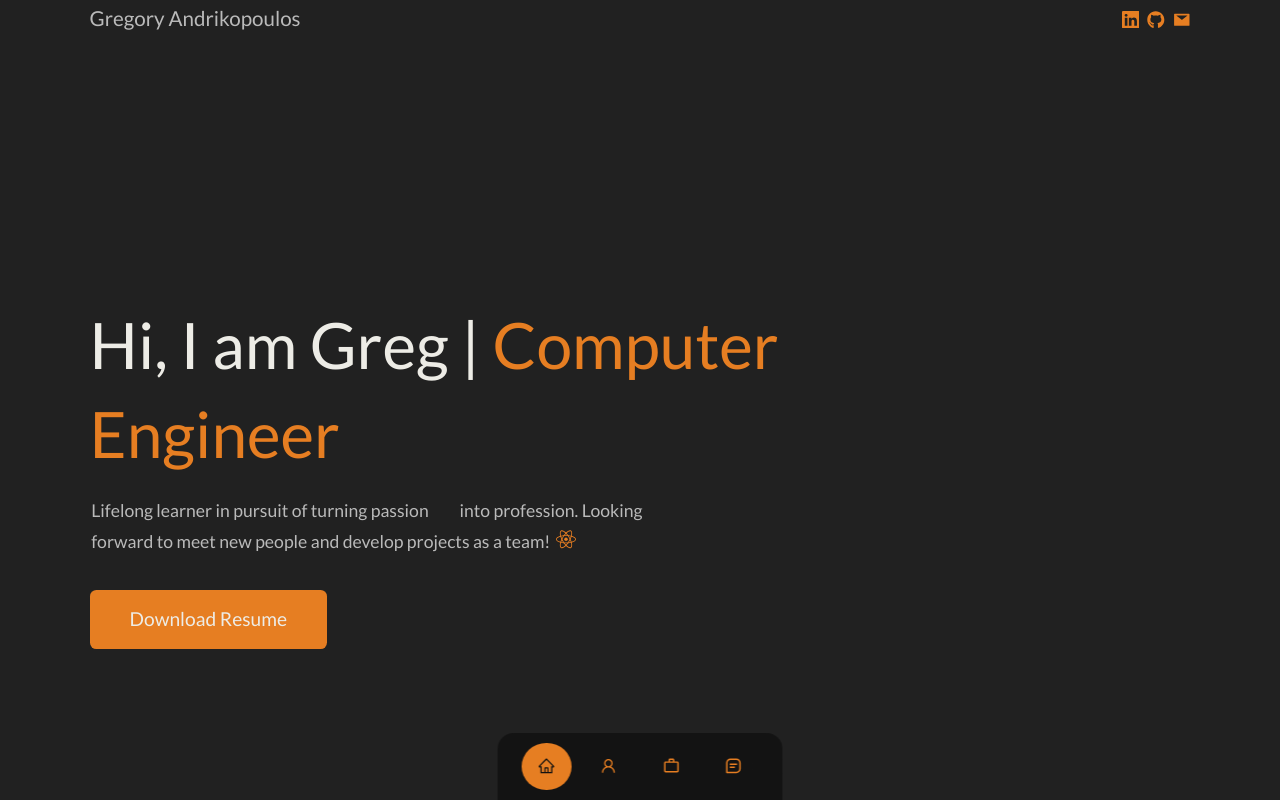
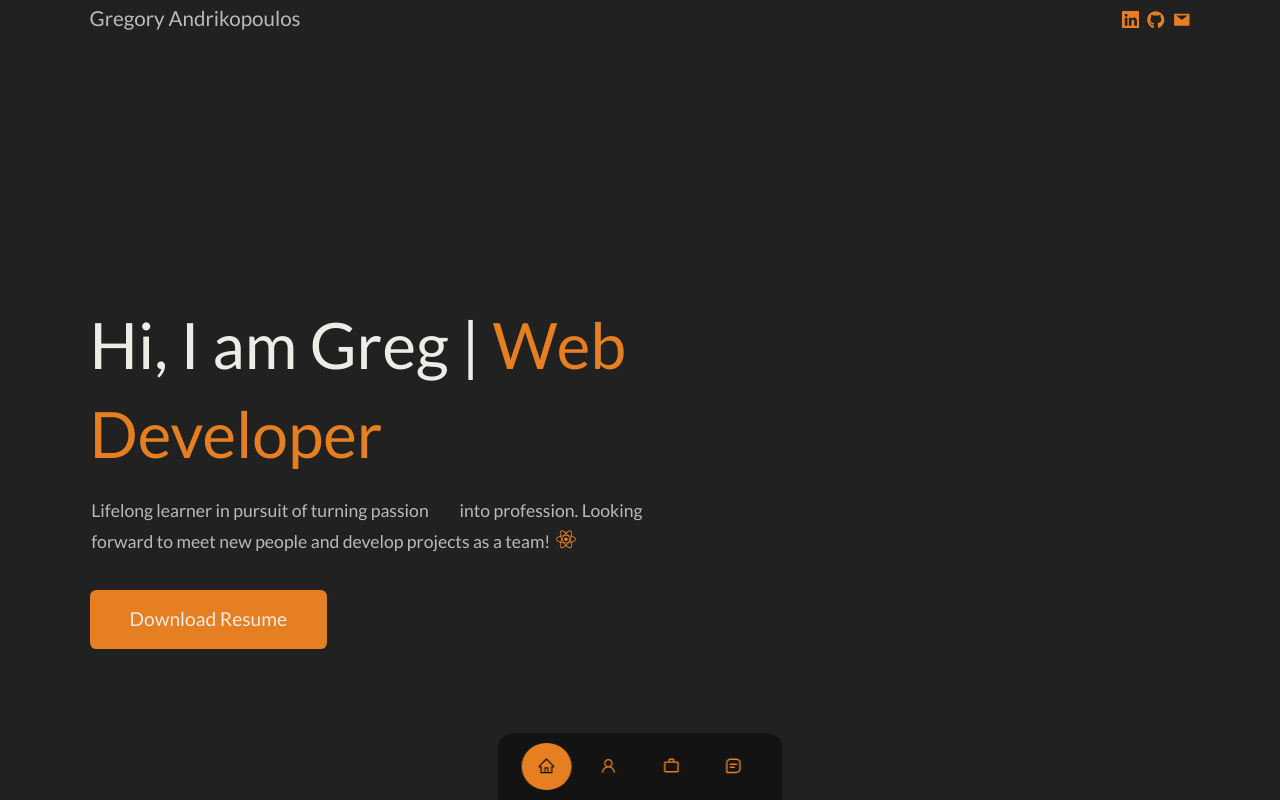
Before and after one commit to GregAndrik/reactive-folio, a React (Create React App) app: page / in a window 1280 px wide. Shown: the top 800 px of the page. Built offline with nearby package versions, Linux system fonts and the light colour scheme; some icons are missing.

Commit message:
changed home and public title

```diff
--- a/public/index.html
+++ b/public/index.html
@@ -3,7 +3,7 @@
     <head>
         <meta charset="UTF-8">
         <meta name="viewport" content="width=device-width, initial-scale=1.0">
-        <title>Greg | Computer Engineer</title>
+        <title>Greg | Web Developer</title>
     </head>
     <body>
         <div id="root"></div>
--- a/src/components/views/home/Home.jsx
+++ b/src/components/views/home/Home.jsx
@@ -17,7 +17,7 @@ const Home = () => {
         </div>
         <section>
           <div className='home-container'>
-            <h1>Hi, I am Greg | <span style={{color:'var(--color-accent)'}}>Computer <br/>Engineer</span></h1>
+            <h1>Hi, I am Greg | <span style={{color:'var(--color-accent)'}}>Web <br/>Developer</span></h1>
             <div className='standard-exclusive-platforms'>
               <Platforms />
             </div>
```
